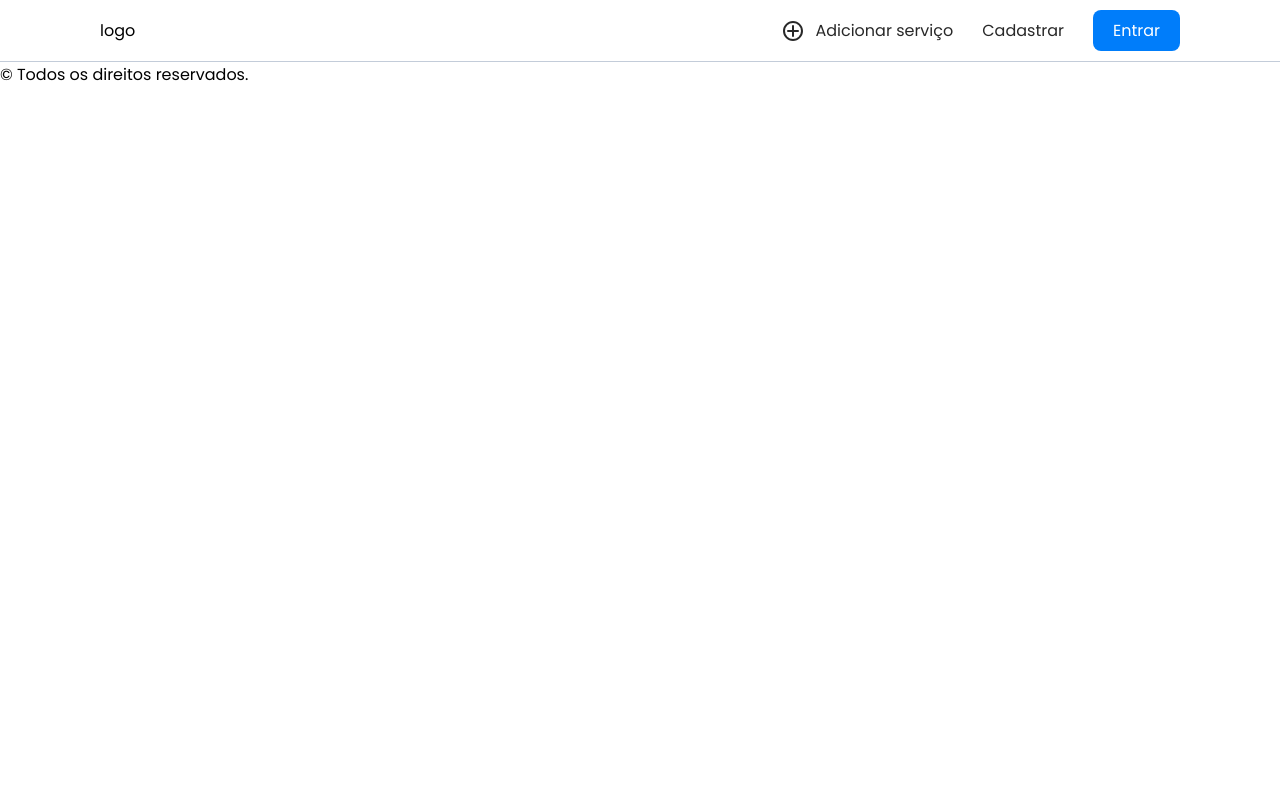
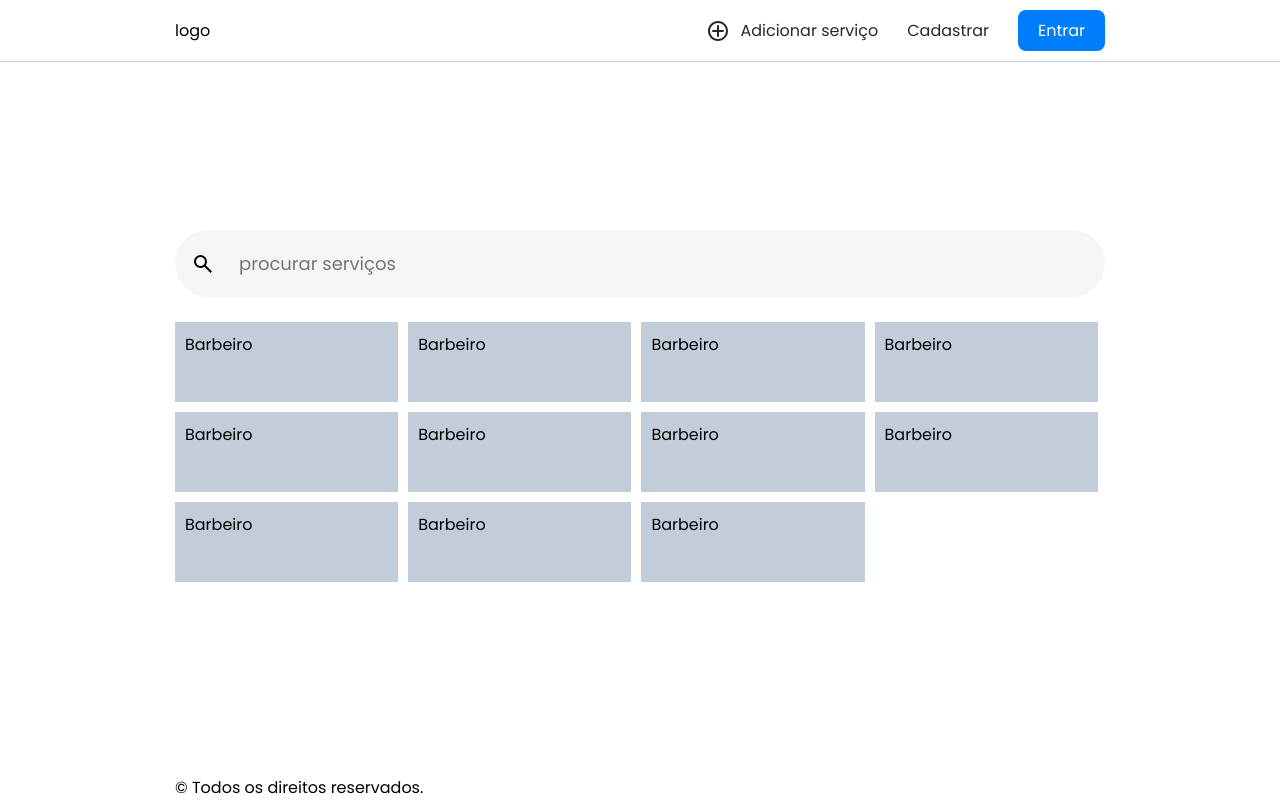
Before and after one commit to abraaokings/projeto-engenharia-de-software, a PHP site: page / in a window 1280 px wide. Run offline with PHP 8.4, Linux system fonts and the light colour scheme.

Commit message:
feat: página de busca adicionada

```diff
--- a/index.html
+++ b/index.html
@@ -38,8 +38,24 @@
     </nav>
   </header>
 
-  <section>
-
+  <section class="search-container">
+    <div class="input-search">
+      <img src="./img/search.svg" alt="">
+      <input type="search" placeholder="procurar serviços">
+    </div>
+    <div class="search-categorias">
+      <span class="cards">Barbeiro</span>
+      <span class="cards">Barbeiro</span>
+      <span class="cards">Barbeiro</span>
+      <span class="cards">Barbeiro</span>
+      <span class="cards">Barbeiro</span>
+      <span class="cards">Barbeiro</span>
+      <span class="cards">Barbeiro</span>
+      <span class="cards">Barbeiro</span>
+      <span class="cards">Barbeiro</span>
+      <span class="cards">Barbeiro</span>
+      <span class="cards">Barbeiro</span>
+    </div>
   </section>
 
   <footer>
--- a/style.css
+++ b/style.css
@@ -11,6 +11,10 @@
 body {
   /*Miscellaneous*/
   /* border: 1px solid black; */
+  display: flex;
+  flex-direction: column;
+  justify-content: space-between;
+  height: 100vh;
 }
 
 header {
@@ -24,7 +28,8 @@ header nav {
   justify-content: space-between;
   align-items: center;
   /*Box model stuff*/
-  max-width: 1080px;
+  max-width: 930px;
+  /* max-width: 1080px; */
   margin: 10px auto;
 }
 
@@ -71,3 +76,44 @@ header .login:hover {
 header .login a {
   color: #ffffff;
 }
+
+.input-search {
+  display: flex;
+  align-items: center;
+  max-width: 930px;
+  margin: 0 auto;
+  background-color: #f5f5f5;
+  padding: 10px 16px;
+  border-radius: 50px;
+  gap: 8px;
+}
+.input-search input[type="search"] {
+  width: 100%;
+  padding: 10px 16px;
+  border: none;
+  background: none;
+  outline: none;
+  font-size: 18px;
+}
+
+footer {
+  width: 930px;
+  margin: 0 auto;
+}
+
+.search-categorias {
+  max-width: 930px;
+  margin: 25px auto;
+  display: flex;
+  flex-wrap: wrap;
+  gap: 10px;
+}
+.search-categorias .cards {
+  padding: 10px;
+  display: inline-block;
+  width: 150px;
+  height: 80px;
+  background-color: #c3ccd9;
+  justify-self: flex-start;
+  flex: 0 1 24%;
+}
```
Also changed, not shown: img/search.svg (added).
